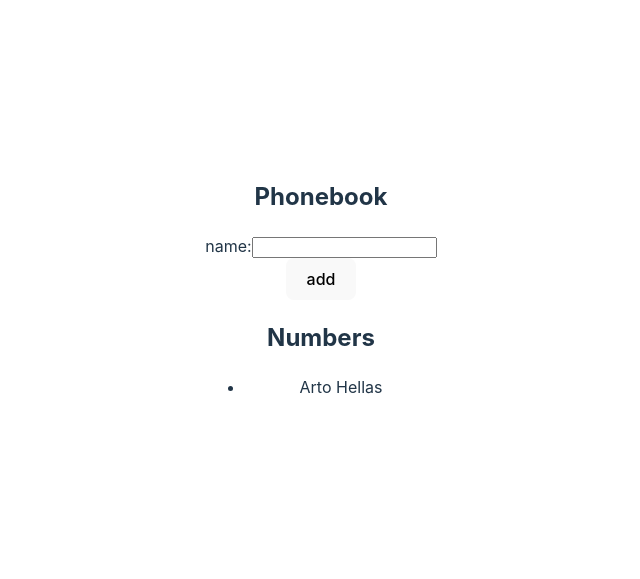
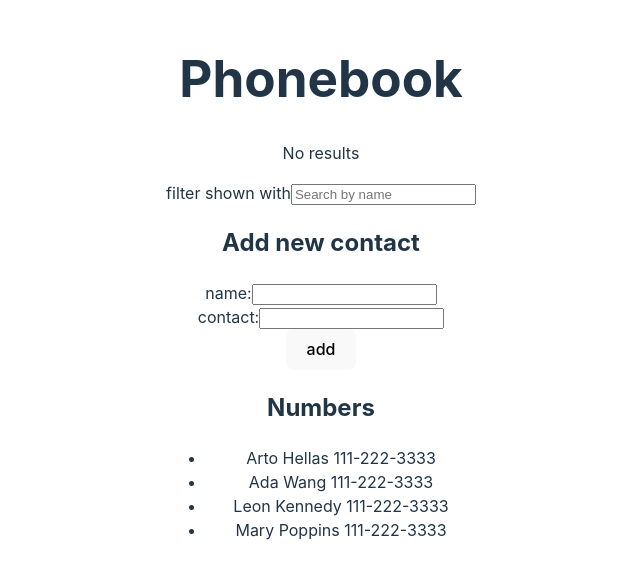
Before and after one commit to beatricehahn/univHelsinki, a React (Vite) app in the folder part2/phonebook/: page / in a window 1280 px wide. Shown: the part 113-692 px from the top of the page, without its empty margins (319-959 px from the left). Built offline with nearby package versions, Linux system fonts and the light colour scheme.

Commit message:
Add filter by name feature and refactor components

```diff
--- a/part2/phonebook/src/App.jsx
+++ b/part2/phonebook/src/App.jsx
@@ -1,27 +1,37 @@
 import { useState } from 'react'
 import Phonelist from './components/Phonelist'
+import SearchResults from './components/SearchResults'
+import Form from './components/Form'
 
 import './App.css'
 
 const App = () => {
   const [persons, setPersons] = useState([
-    {name: 'Arto Hellas'}
+    { name: 'Arto Hellas', number: '111-222-3333', id: 1 },
+    { name: 'Ada Wang', number: '111-222-3333', id: 2 },
+    { name: 'Leon Kennedy', number: '111-222-3333', id: 3 },
+    { name: 'Mary Poppins', number: '111-222-3333', id: 4 }
   ])
+  // this state controls form input element
+  const [newName, setNewName] = useState('')
+  const [newNumber, setNewNumber] = useState('')
+  const [search, setSearch] = useState('')
 
-  // this state controls form input element
-  const [newName, setNewName] = useState(
-    ''
-  )
 
   const handleNameChange = (event) => {
     console.log(event.target.value)
     setNewName(event.target.value)
   }
 
-  const addName = (event) => {
+  const handleNumberChange = (event) => {
+    setNewNumber(event.target.value)
+  }
+
+  const addContact = (event) => {
     event.preventDefault()
     const personObject = {
-      name: newName
+      name: newName,
+      number: newNumber
     }
 
     // if person's name already exists, return an alert
@@ -36,24 +46,32 @@ const App = () => {
       setPersons(persons.concat(personObject))
     }
     setNewName('')
+    setNewNumber('')
+  }
+
+  // search field handler
+  const handleSearch = (event) => {
+    setSearch(event.target.value)
   }
 
   return (
     <div>
-      <h2>Phonebook</h2>
-      <form onSubmit={addName}>
-        <div>
-          name:
-          <input
-            value={newName}
-            onChange={handleNameChange}
-          />
-        </div>
-        <div>
-          <button type='submit'>add</button>
-        </div>
-      </form>
-      <h2>Numbers</h2>
+      <h1>Phonebook</h1>
+
+      <SearchResults
+        persons={persons}
+        search={search}
+        handleSearch={handleSearch}
+      />
+
+      <Form
+        addContact={addContact}
+        newName={newName}
+        newNumber={newNumber}
+        handleNameChange={handleNameChange}
+        handleNumberChange={handleNumberChange }
+      />
+
       <Phonelist persons={persons}/>
     </div>
   )
--- /dev/null
+++ b/part2/phonebook/src/components/Form.jsx
@@ -0,0 +1,33 @@
+const Form = (props) => {
+    return (
+        <div>
+            <p>filter shown with
+                <input
+                value={props.search}
+                onChange={props.handleSearch}
+                placeholder='Search by name'
+                />
+            </p>
+            <form onSubmit={props.addContact}>
+                <h2>Add new contact</h2>
+                <div>
+                    name:
+                    <input
+                        value={props.newName}
+                        onChange={props.handleNameChange}
+                        />
+                </div>
+                <div>
+                    contact:
+                    <input
+                        value={props.newNumber}
+                        onChange={props.handleNumberChange}
+                    />
+                </div>
+                <button type='submit'>add</button>
+            </form>
+        </div>
+    )
+}
+
+export default Form
--- a/part2/phonebook/src/components/Phonelist.jsx
+++ b/part2/phonebook/src/components/Phonelist.jsx
@@ -1,10 +1,15 @@
 const Phonelist = ({persons}) => {
     return (
-        <ul>
+        <div>
+            <h2>Numbers</h2>
+            <ul>
             {
-                persons.map(person => <li key={person.name}>{person.name}</li>)
+                persons.map(person =>
+                    <li key={person.name}>{person.name} {person.number}</li>
+                )
             }
         </ul>
+        </div>
     )
 }
 
--- /dev/null
+++ b/part2/phonebook/src/components/SearchResults.jsx
@@ -0,0 +1,16 @@
+// rendered search result component
+const SearchResults = ({persons, search}) => {
+    const checkName = (name) => name.toLowerCase() === search.toLowerCase()
+    // search person by filter, save resulting array in results
+    let results = persons.filter(person => checkName(person.name))
+    return (
+        <div>
+
+            {
+                results.length > 0 ? search : <p>No results</p>
+            }
+        </div>
+    )
+}
+
+export default SearchResults
```
